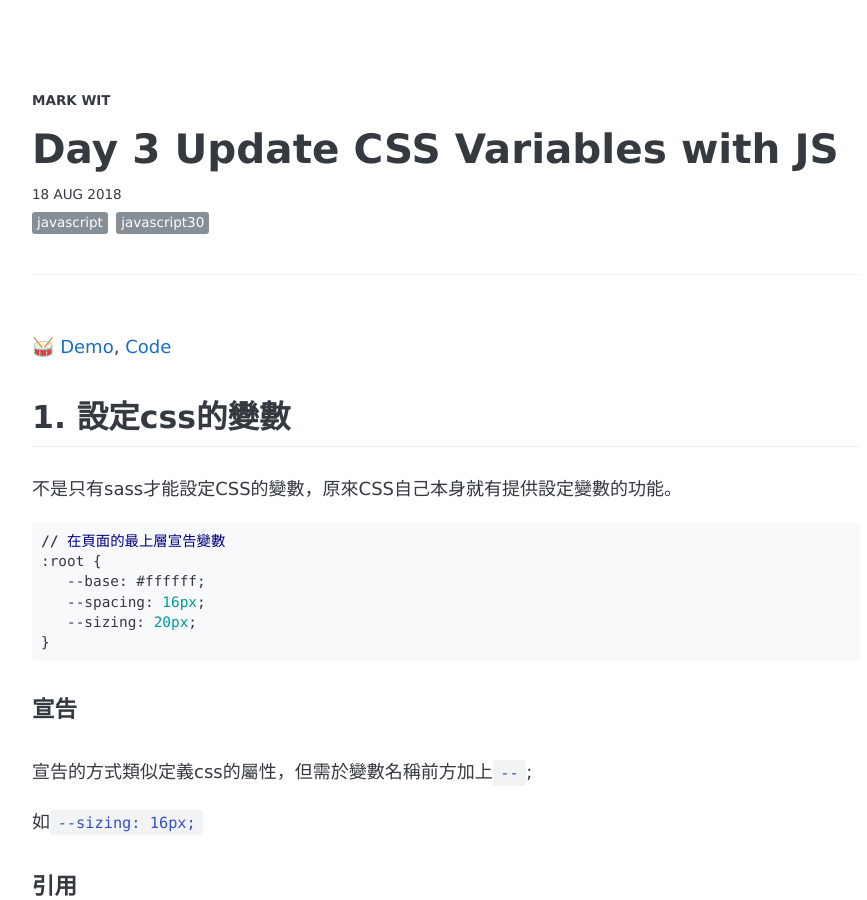
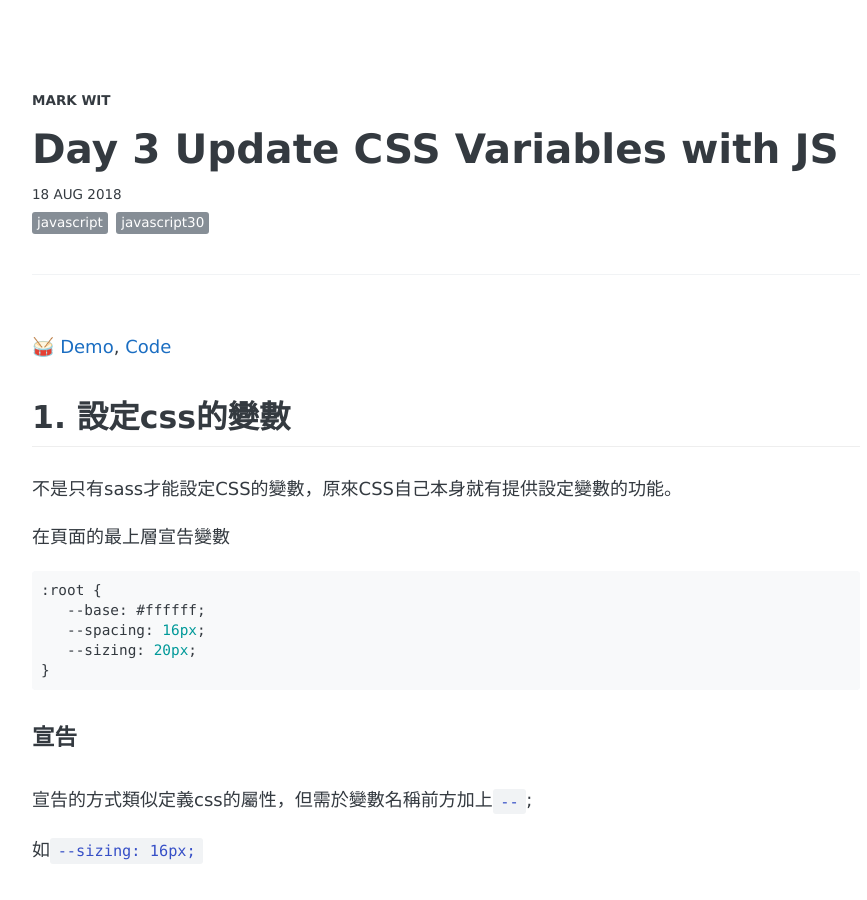
Before and after one commit to skyying/mark-wit, a Jekyll site: the page built from _posts/2018-08-18-day-3-Update-CSS-Variables-with-JS.md, in a window 1280 px wide and 900 px high. Shown: the whole window, without its empty margins (194-1061 px from the left). Built offline with Jekyll 4.4.1, drawn with Linux system fonts in a browser that asks for light colours; some web fonts are replaced; comment, search, counter and statistics services are not loaded.

Commit message:
quick commit

````diff
--- a/_posts/2018-08-18-day-3-Update-CSS-Variables-with-JS.md
+++ b/_posts/2018-08-18-day-3-Update-CSS-Variables-with-JS.md
@@ -19,8 +19,8 @@ share: true
 
 不是只有sass才能設定CSS的變數，原來CSS自己本身就有提供設定變數的功能。
 
+在頁面的最上層宣告變數
 ```css
-// 在頁面的最上層宣告變數
 :root {
    --base: #ffffff;
    --spacing: 16px;
````
